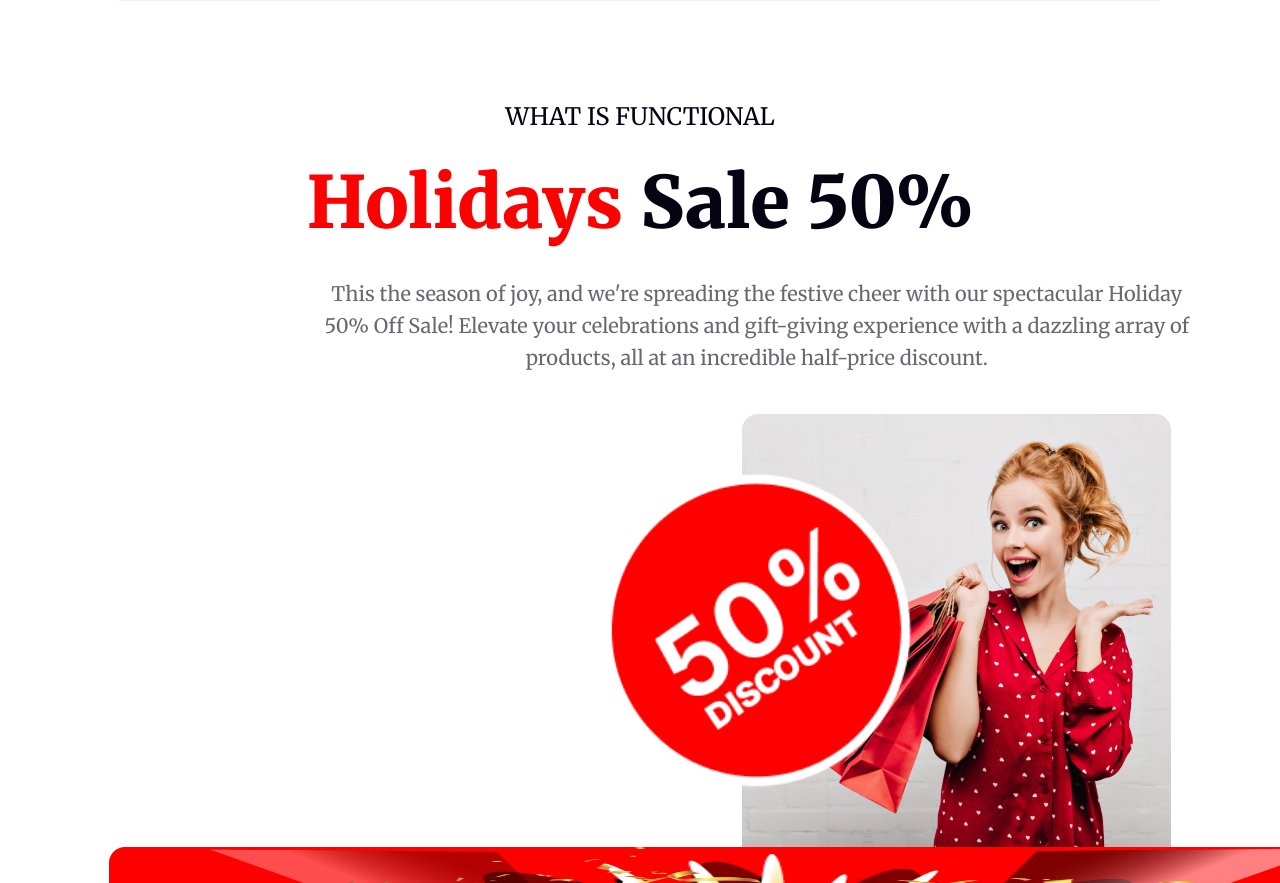
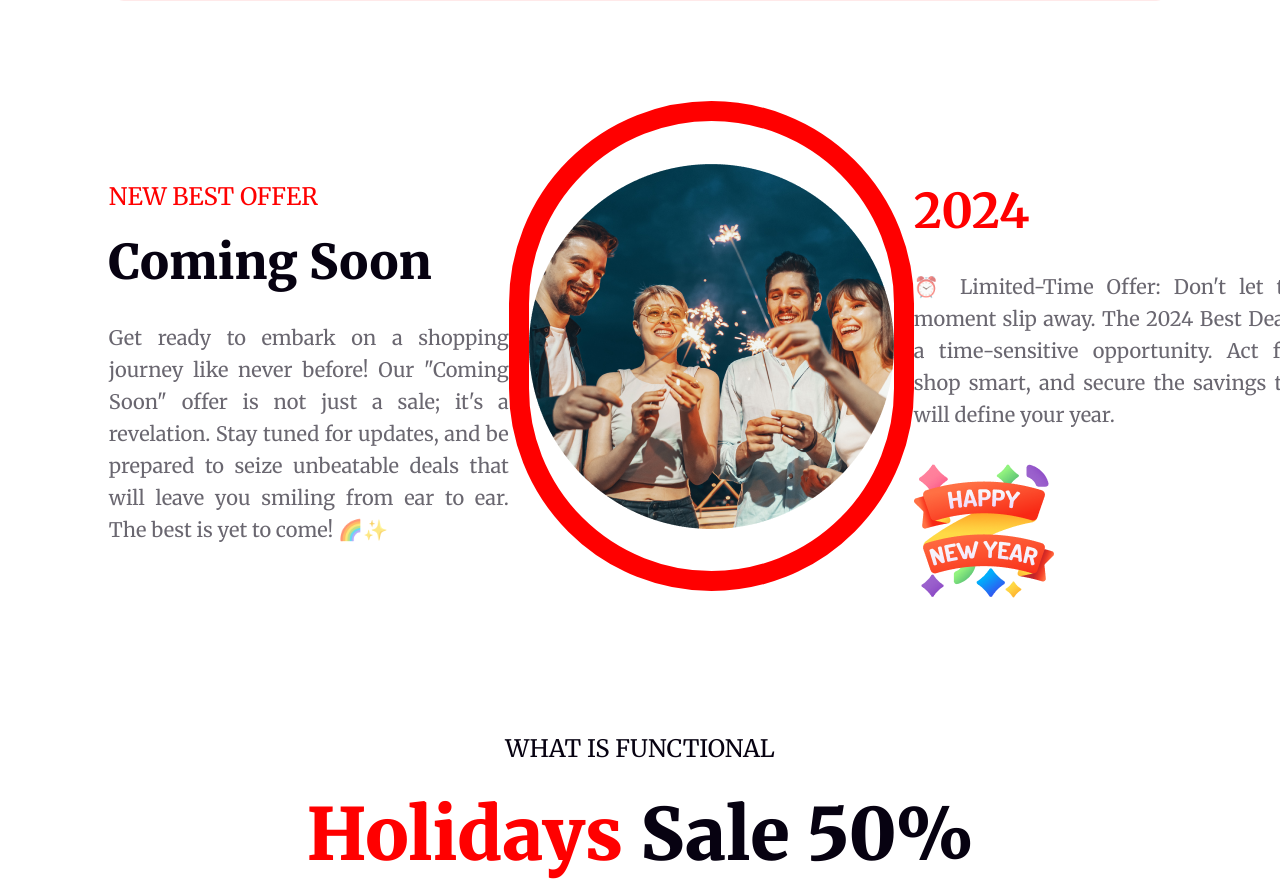
Before and after one commit to IstiyakIfti/first-assignment, a plain HTML site: page index.html in a window 1280 px wide. Shown: the part 2732-3615 px from the top of the page. Drawn offline with Linux system fonts and the light colour scheme.

Commit message:
bonus section added

```diff
--- a/index.html
+++ b/index.html
@@ -5,7 +5,9 @@
     <meta charset="UTF-8">
     <meta name="viewport" content="width=device-width, initial-scale=1.0">
     <title>First-Assignment</title>
-    <link rel="stylesheet" href="https://cdnjs.cloudflare.com/ajax/libs/font-awesome/6.5.1/css/all.min.css" integrity="sha512-DTOQO9RWCH3ppGqcWaEA1BIZOC6xxalwEsw9c2QQeAIftl+Vegovlnee1c9QX4TctnWMn13TZye+giMm8e2LwA==" crossorigin="anonymous" referrerpolicy="no-referrer" />
+    <link rel="stylesheet" href="https://cdnjs.cloudflare.com/ajax/libs/font-awesome/6.5.1/css/all.min.css"
+        integrity="sha512-DTOQO9RWCH3ppGqcWaEA1BIZOC6xxalwEsw9c2QQeAIftl+Vegovlnee1c9QX4TctnWMn13TZye+giMm8e2LwA=="
+        crossorigin="anonymous" referrerpolicy="no-referrer" />
     <link rel="stylesheet" href="styles/style.css">
 </head>
 
@@ -34,7 +36,8 @@
         <div class="t-i-s">
             <div>
                 <h3 class="s-heading-t">Welcome to midnight party</h3>
-                <p class="s-p-t"> Welcome to a world where time stands still, and the ordinary becomes extraordinary under the spell of midnight.</p>
+                <p class="s-p-t"> Welcome to a world where time stands still, and the ordinary becomes extraordinary
+                    under the spell of midnight.</p>
                 <button class="s-b">JOIN NOW</button>
             </div>
             <div>
@@ -53,12 +56,35 @@
     </section>
 
     <section>
+        <div class="bonus-container-div">
+            <div>
+                <h3 class="bonus-paragraph-1">NEW BEST OFFER</h3>
+                <p class="bonus-paragraph-2">Coming Soon</p>
+                <p class="bonus-paragraph-3">Get ready to embark on a shopping journey like never before! Our "Coming Soon" offer is not just a sale; it's a revelation. Stay tuned for updates, and be prepared to seize unbeatable deals that will leave you smiling from ear to ear. The best is yet to come! 🌈✨</p>
+            </div>
+            <div class="circle-1">
+                <div class="circle-2">
+                    <img src="images/Ellipse 1.png" alt="">
+                </div>
+            </div>
+            <div>
+                <h3 class="bonus-paragraph-4">2024</h3>
+                <p class="bonus-paragraph-5">⏰ Limited-Time Offer: Don't let this moment slip away. The 2024 Best Deal is a time-sensitive opportunity. Act fast, shop smart, and secure the savings that will define your year.</p>
+                <img class="bonus-img" src="images/Group 96.png" alt="">
+            </div>
+        </div>
+
+    </section>
+
+    <section>
         <div class="s-f-s">
             <div class="m-d-s">
                 <p class="p-o-d">WHAT IS FUNCTIONAL</p>
                 <p class="p-s-d"><span class="s-c-d">Holidays</span> Sale 50%</p>
                 <p class="p-t-d">
-                    This the season of joy, and we're spreading the festive cheer with our spectacular Holiday 50% Off Sale! Elevate your celebrations and gift-giving experience with a dazzling array of products, all at an incredible half-price discount.
+                    This the season of joy, and we're spreading the festive cheer with our spectacular Holiday 50% Off
+                    Sale! Elevate your celebrations and gift-giving experience with a dazzling array of products, all at
+                    an incredible half-price discount.
                 </p>
             </div>
 
@@ -74,7 +100,9 @@
             <p class="cart-text-one">THE BEST GIFTS</p>
             <p class="cart-text-two">Holiday Extravaganza with 50% Off!</p>
             <p class="cart-text-three">
-                From luxurious home decor to fashion-forward accessories, our Holiday Sale has something for everyone on your list. Imagine transforming your space into a winter wonderland with our enchanting decorations or stepping out in style with the latest fashion trends – all while enjoying unbeatable savings.
+                From luxurious home decor to fashion-forward accessories, our Holiday Sale has something for everyone on
+                your list. Imagine transforming your space into a winter wonderland with our enchanting decorations or
+                stepping out in style with the latest fashion trends – all while enjoying unbeatable savings.
             </p>
         </div class="hover">
         <div class="first-cart ">
@@ -120,7 +148,7 @@
                 <h3><i class="fa-brands fa-whatsapp"></i>+00 123 584 124</h3>
                 <p><i class="fa-brands fa-waze"></i>www.InspireHub.com</p>
             </div>
-        </div >
+        </div>
         <hr class="horizontal-row">
         <div class="main-footer-img">
             <div class="footer-img">
@@ -134,7 +162,7 @@
         <div class="">
             <div class="content-footer-div bottom-footer-div">
                 <h3 class="footer-content-three">2017, All Rights Reserved.</h3>
-            <p class="footer-content-four">Unsubscribe</p>
+                <p class="footer-content-four">Unsubscribe</p>
             </div>
         </div>
     </footer>
--- a/styles/style.css
+++ b/styles/style.css
@@ -151,7 +151,6 @@ header {
 
 .t-t {
     color: #070211;
-    font-family: Inter;
     font-size: 32px;
     font-style: normal;
     font-weight: 600;
@@ -191,7 +190,7 @@ header {
     height: 1000px;
     flex-shrink: 0;
     margin: 0 auto;
-    margin-top: 50px;
+    margin-top: 100px;
 }
 
 .p-o-d {
@@ -247,7 +246,6 @@ header {
 
 .i-f-b {
     background-image: url('../images/Rectangle1.png');
-    /* width: 429px; */
     max-width: 429px;
     height: 433px;
     display: block;
@@ -270,7 +268,6 @@ header {
 .container-cart {
     max-width: 1320px;
     width: 83%;
-    /* height: 600px; */
     margin: 0 auto;
     margin-top: 50px;
 
@@ -363,11 +360,9 @@ header {
 .subscribe-text h3 {
     color: #070211;
     text-align: center;
-    font-family: Merriweather;
     font-size: 48px;
     font-style: normal;
     font-weight: 900;
-    line-height: normal;
     text-transform: capitalize;
     padding-top: 50px;
 }
@@ -375,7 +370,6 @@ header {
 .subscribe-text p {
     color: rgba(7, 2, 17, 0.60);
     text-align: center;
-    font-family: Inter;
     font-size: 20px;
     font-style: normal;
     font-weight: 400;
@@ -388,12 +382,6 @@ header {
     justify-content: center;
     align-items: center;
     padding-top: 50px;
-    /* position: absolute; */
-    /* margin-left: auto; */
-    /* margin-right: auto; */
-    /* top: 50%;
-    left: 50%;
-    transform: translate(-50%, -50%); */
 }
 
 input {
@@ -447,47 +435,129 @@ input {
 
 }
 
-.footer-content-one{
+.footer-content-one {
     padding-top: 100px;
     padding-left: 140px;
 }
 
-.footer-content-two{
+.footer-content-two {
     padding-top: 100px;
     padding-right: 140px;
 }
 
-.main-footer-img{
+.main-footer-img {
     display: flex;
 }
 
-.footer-img{
+.footer-img {
     margin-left: auto;
     margin-right: auto;
 }
 
-.footer-img-space{
+.footer-img-space {
     padding-right: 20px;
     padding-top: 50px;
 }
 
-/* .footer-content-three{
-    padding-top: 100px;
-    padding-left: 140px;
-}
-.footer-content-four{
-    padding-left: 100%;
-} */
-.bottom-footer-div{
+.bottom-footer-div {
     display: flex;
     justify-content: space-between;
 }
-.footer-content-three{
+
+.footer-content-three {
     padding-left: 140px;
     padding-top: 100px;
 }
 
-.footer-content-four{
+.footer-content-four {
     padding-right: 140px;
     padding-top: 100px;
 }
+
+.bonus-container-div {
+    display: flex;
+    width: 1320px;
+    height: 482px;
+    flex-shrink: 0;
+    max-width: 1320px;
+    width: 83%;
+    margin: 0 auto;
+    margin-top: 100px;
+    border-radius: 15px;
+    justify-content: space-between;
+}
+
+.bonus-paragraph-1 {
+    padding-top: 80px;
+    color: #F00;
+    font-size: 24px;
+    font-style: normal;
+    font-weight: 500;
+    line-height: normal;
+}
+
+.bonus-paragraph-2 {
+    padding-top: 20px;
+    color: #070211;
+    font-size: 48px;
+    font-style: normal;
+    font-weight: 900;
+    line-height: normal;
+    text-transform: capitalize;
+}
+
+
+.bonus-paragraph-3 {
+    text-align: justify;
+    padding-top: 30px;
+    width: 400px;
+    color: rgba(7, 2, 17, 0.60);
+    font-size: 20px;
+    font-style: normal;
+    font-weight: 400;
+    line-height: 32px;
+}
+
+.bonus-paragraph-4 {
+    padding-top: 80px;
+    color: #F00;
+    font-size: 48px;
+    font-style: normal;
+    font-weight: 700;
+    line-height: normal;
+}
+
+.bonus-paragraph-5 {
+    text-align: justify;
+    padding-top: 30px;
+    width: 400px;
+    color: rgba(7, 2, 17, 0.60);
+    font-size: 20px;
+    font-style: normal;
+    font-weight: 400;
+    line-height: 32px;
+}
+
+.bonus-img {
+    padding-top: 30px;
+    width: 140px;
+    height: 140px;
+    flex-shrink: 0;
+    justify-content: center;
+}
+
+.circle-1{
+height: 450px;
+width: 450px;
+border: 20px solid #F00;
+border-radius: 5000px;
+display: flex;
+justify-content: center;
+align-items: center;
+}
+
+.circle-2{
+   height: 365px;
+   width: 365px;
+
+}
```
